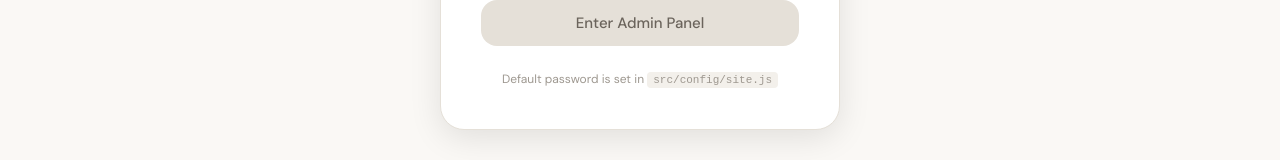
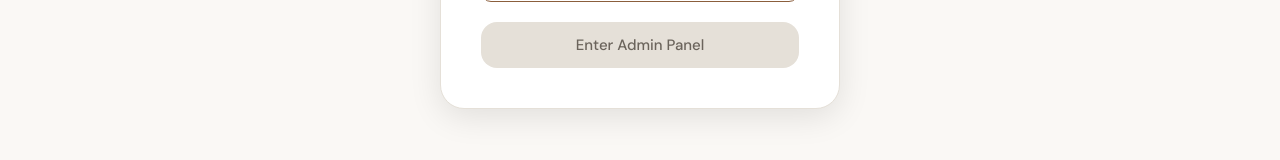
Before and after one commit to ChamithMendis/props-rental, a React (Vite) app: page /admin in a window 1280 px wide. Shown: the part 511-671 px from the top of the page. Built offline with nearby package versions, Linux system fonts and the light colour scheme; no server answers; the database is empty.

Commit message:
hide details

```diff
--- a/src/pages/AdminLogin.jsx
+++ b/src/pages/AdminLogin.jsx
@@ -127,9 +127,9 @@ export default function AdminLogin({ onLogin }) {
           </button>
         </form>
 
-        <p style={{ textAlign: "center", fontSize: 12, color: "var(--color-text-light)", marginTop: "1.5rem" }}>
+        {/* <p style={{ textAlign: "center", fontSize: 12, color: "var(--color-text-light)", marginTop: "1.5rem" }}>
           Default password is set in <code style={{ fontSize: 11, background: "var(--color-surface-2)", padding: "2px 6px", borderRadius: 4 }}>src/config/site.js</code>
-        </p>
+        </p> */}
       </div>
     </div>
   );
```
